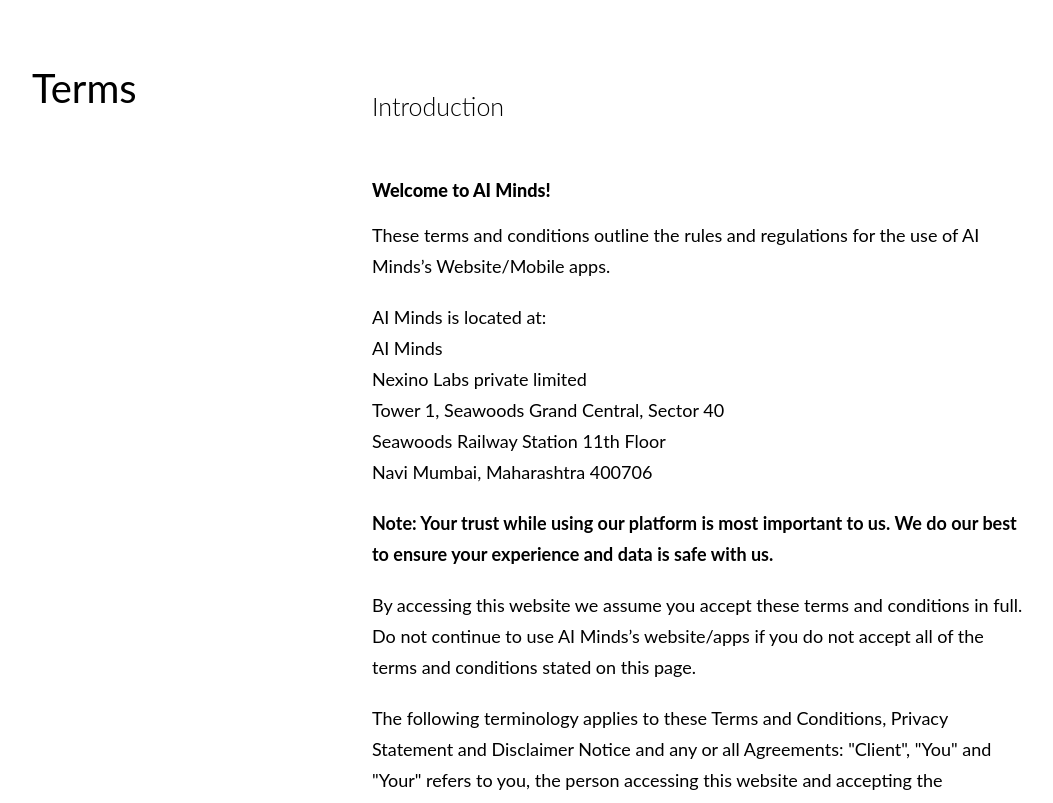
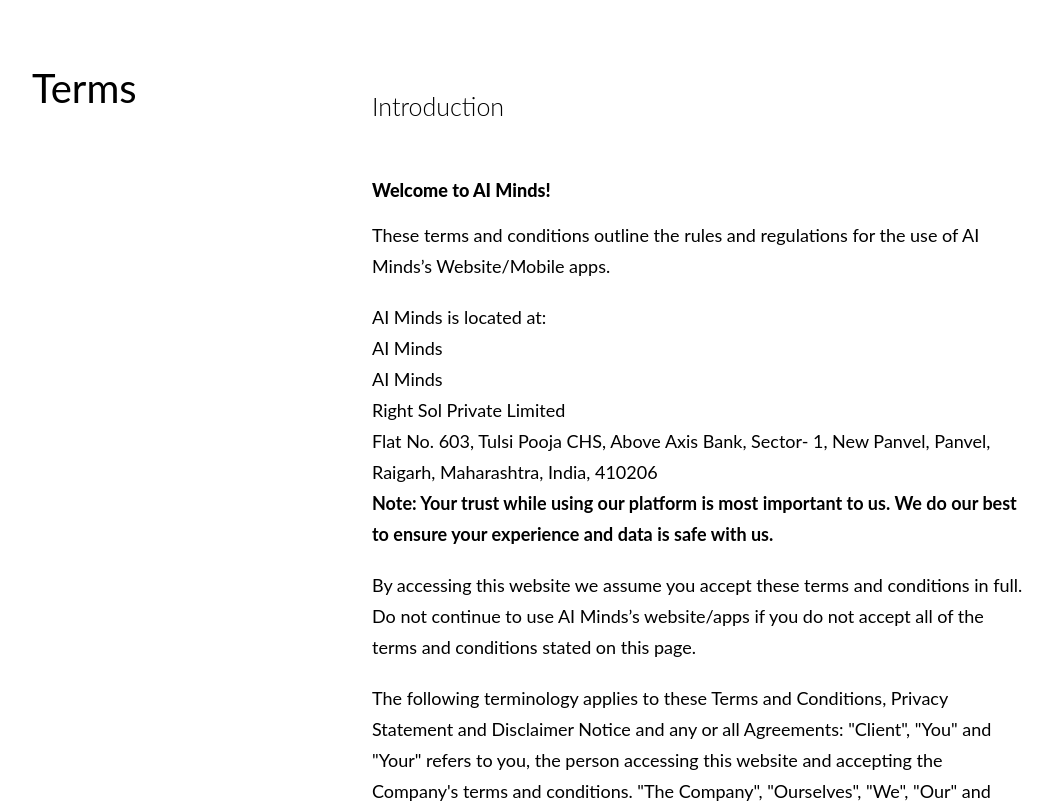
Before and after one commit to charus-dev/ai-minds, a Next.js app: page /terms in a window 1280 px wide. Shown: the top 803 px of the page, without its empty margins (64-1117 px from the left). Built offline with nearby package versions, Linux system fonts and the light colour scheme.

Commit message:
Added Correct Address

```diff
--- a/src/app/terms/page.tsx
+++ b/src/app/terms/page.tsx
@@ -21,12 +21,14 @@
                      <p>AI Minds is located at:</p>
                      <p className="address">
                       AI Minds
-                       <br></br>Nexino Labs private limited<br></br>
-                        Tower 1, Seawoods Grand Central, Sector 40<br></br>
-                        Seawoods Railway Station 11th Floor<br></br>
-                        Navi Mumbai, Maharashtra 400706<br></br>
+                       <br></br>
+                        AI Minds<br></br>
+                        Right Sol Private Limited<br></br>
+                        Flat No. 603, Tulsi Pooja CHS, Above Axis Bank, Sector- 1,
+                        New Panvel, Panvel, Raigarh, Maharashtra, India, 410206
+                        <br></br>
                         </p>
-                        <br></br>
+
                     <p className="note">
                         <b>
                             {" "}
```
